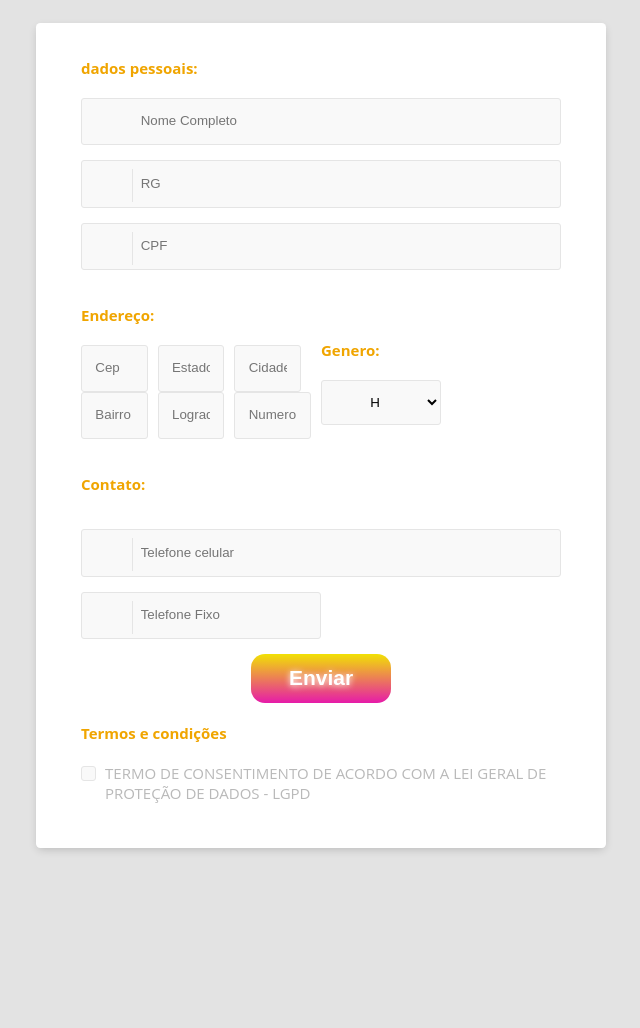
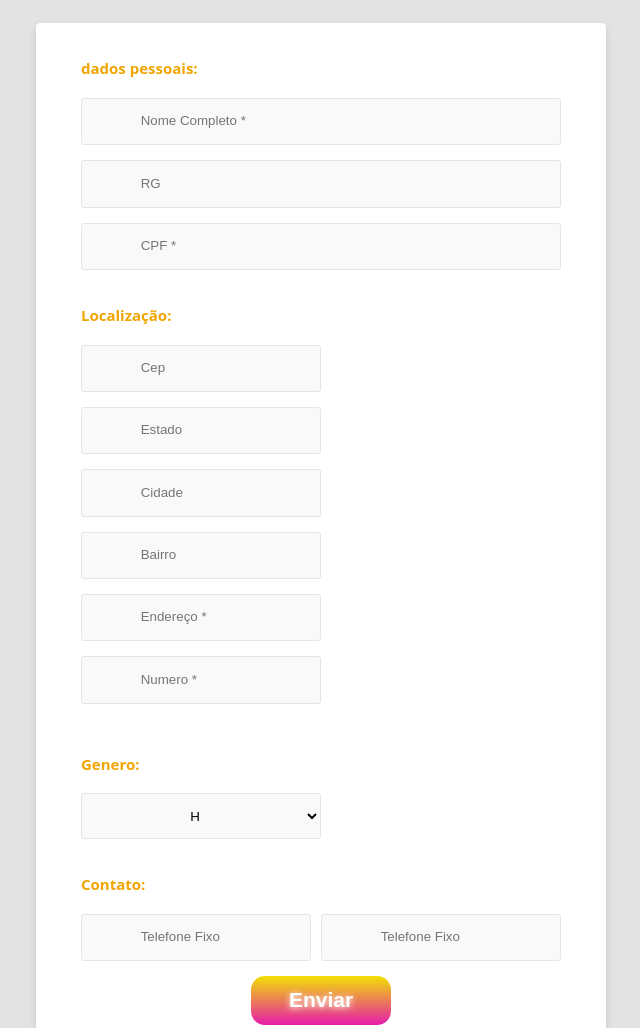
Before and after one commit to BrunoDanielPF/Desafio-Formulario, a plain HTML site: page index.html in a window 1280 px wide. Shown: the top 1028 px of the page, without its empty margins (319-959 px from the left). Before the commit the page ends 871 px from the top, so only its background shows below. Drawn offline with Linux system fonts and the light colour scheme.

Commit message:
att em campos obrigatorios com asterisco

```diff
--- a/index.html
+++ b/index.html
@@ -251,30 +251,30 @@ select option {
             <div class="row">
                 <h4>dados pessoais:</h4>
                 <!-- CAMPO DE DADOS PESSOAIS-->
-                <div class="input-group input-group-icon"><input type="text" placeholder="Nome Completo" />
+                <div class="input-group input-group-icon"><input type="text" placeholder="Nome Completo *" />
 
                 </div>
                 <div class="input-group input-group-icon"><input type="email" placeholder="RG" required />
-                    <div class="input-icon"><i class="fa fa-envelope"></i></div>
                 </div>
-                <div class="input-group input-group-icon"><input type="password" placeholder="CPF" required />
-                    <div class="input-icon"><i class="fa fa-key"></i></div>
+                <div class="input-group input-group-icon"><input type="password" placeholder="CPF *" required />
                 </div>
             </div>
             <div class="row">
                 <div class="col-half">
-                    <h4>Endereço:</h4>
+                    <h4>Localização:</h4>
                     <div class="input-group">
-                        <div class="col-third"><input type="text" placeholder="Cep" /></div>
-                        <div class="col-third"><input type="text" placeholder="Estado" /></div>
-                        <div class="col-third"><input type="text" placeholder="Cidade" /></div>
-                        <div class="col-third"><input type="text" placeholder="Bairro" /></div>
-                        <div class="col-third"><input type="text" placeholder="Logradouro" /></div>
-                        <div class="col-third"><input type="text" placeholder="Numero" required/></div>
+                        <div class="input-group input-group-icon"><input type="text" placeholder="Cep" /></div>
+                        <div class="input-group input-group-icon"><input type="text" placeholder="Estado" /></div>
+                        <p>
+                        <div class="input-group input-group-icon"><input type="text" placeholder="Cidade" /></div>
+                        <div class="input-group input-group-icon"><input type="text" placeholder="Bairro" /></div>
+                        </p>
+                        <div class="input-group input-group-icon"><input type="text" placeholder="Endereço *" /></div>
+                        <div class="input-group input-group-icon"><input type="text" placeholder="Numero *" required/></div>
                     </div>
                 </div>
-                <div class="col-half">
-                  <p><br>
+            </div>
+            <div class="row">
                 <h4>Genero:</h4>
                   <div class="input-group">
                       <select name="genero" id="genero">
@@ -282,25 +282,17 @@ select option {
                           <option value="female">M</option>
                       </select>
                   </div>
-                  </p>
-                </div>
             </div>
             <div class="row">
                 <h4>Contato:</h4>
-                <div class="input-group"></div>
-                <div class="input-group input-group-icon"><input type="text" placeholder="Telefone celular" required/>
-                    <div class="input-icon"><i class="fa fa-credit-card"></i></div>
+                <div class="col-half">
+                  <div class="input-group input-group-icon"><input type="text" placeholder="Telefone Fixo" />
+                  </div>
                 </div>
                 <div class="col-half">
                     <div class="input-group input-group-icon"><input type="text" placeholder="Telefone Fixo" />
-                        <div class="input-icon"><i class="fa fa-user"></i></div>
                     </div>
                 </div>
-                <!--
-                <div class="col-half">
-
-                </div>
-                -->
             </div>
             <div class="row" style="text-align: center;">
               <button class="buttonClass">Enviar</button>
```
Lines whose indentation alone changed are shown as unchanged.
